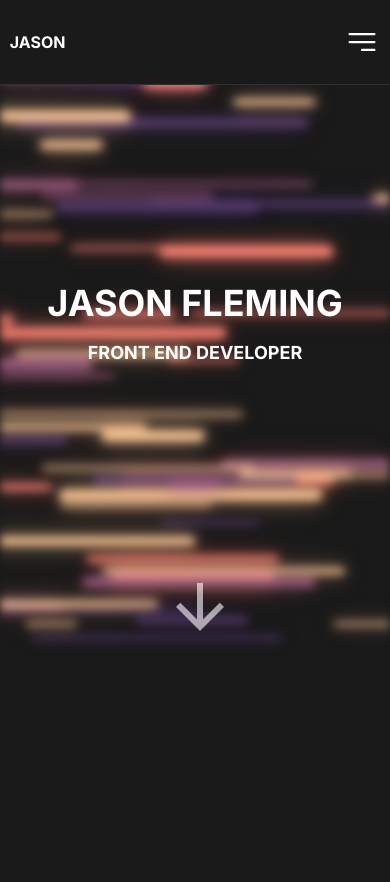
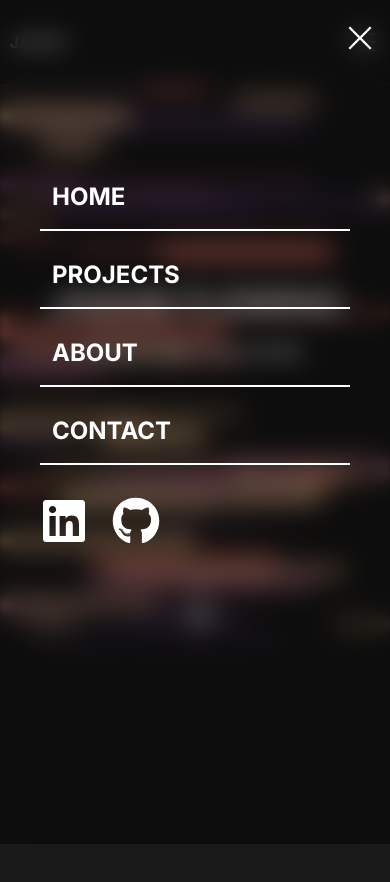
Before and after one commit to jasonf8080/jason-fleming-portfolio, a React (Vite) app: page / in a window 390 px wide. Both pictures are taken after a click on the button 362 px from the left and 42 px from the top of the page. Shown: the top 882 px of the page. Built offline with nearby package versions, Linux system fonts and the light colour scheme.

Commit message:
add mobile menu ui

```diff
--- /dev/null
+++ b/src/components/MobileMenu.jsx
@@ -0,0 +1,65 @@
+import React, { useRef } from 'react'
+import { LiaTimesSolid } from "react-icons/lia";
+import { FaLinkedin, FaGithub } from "react-icons/fa";
+import { navigation } from '../../constants';
+import gsap from 'gsap'
+import { useGSAP } from '@gsap/react';
+
+const MobileMenu = ({ showMenu, setShowMenu }) => {
+    const menuRef = useRef();
+
+    useGSAP(() => {
+        const timeline = gsap.timeline();
+        timeline.from(
+            menuRef.current, {opacity: 0, duration: 0.3, ease: 'power1.inOut'}
+        )
+
+        timeline.from(
+            'li', {opacity: 0, y: -40, stagger: {amount: 0.3}, duration: 0.3}
+        )
+
+        timeline.from(
+            '#menu-btns button',  {opacity: 0, x: -40, stagger: {amount: 0.1}, duration: 0.3}
+        )
+
+    }, {scope: menuRef})
+
+
+  return (
+    <aside ref={menuRef} className="md:hidden fixed inset-0 top-0 left-0 w-[100vw] h-[100vh] z-[50] overscroll-contain touch-none">
+      <div className="absolute top-0 left-0 w-full h-full bg-black/50 z-[60] backdrop-blur-md"></div>
+
+      <div id="menu-content" className="relative z-[70] h-full w-full p-10">
+        {/* Exit Button */}
+        <button
+          onClick={() => setShowMenu(!showMenu)}
+          className="absolute top-5 right-3 text-4xl"
+        >
+          <LiaTimesSolid />
+        </button>
+
+        <ul className="uppercase font-bold text-2xl mt-[125px]">
+          {navigation.map((link) => (
+            <li
+              key={link.id}
+              className="w-full border-b-2 border-b-white mb-3 pl-3 py-4"
+            >
+              <a href="#">{link.id}</a>
+            </li>
+          ))}
+        </ul>
+
+        <div id="menu-btns" className="flex gap-6 mt-8">
+          <button className="text-5xl">
+            <FaLinkedin />
+          </button>
+          <button className="text-5xl">
+            <FaGithub />
+          </button>
+        </div>
+      </div>
+    </aside>
+  );
+};
+
+export default MobileMenu;
--- a/src/components/Navbar.jsx
+++ b/src/components/Navbar.jsx
@@ -1,11 +1,13 @@
-import React from "react";
+import React, { useEffect, useState } from "react";
 import { HiBars3BottomRight } from "react-icons/hi2";
 import { navigation } from "../../constants";
 import { FaLinkedin, FaGithub } from "react-icons/fa";
 import gsap from "gsap";
 import { useGSAP } from "@gsap/react";
+import MobileMenu from "./MobileMenu";
 
 const Navbar = () => {
+  const [showMenu, setShowMenu] = useState(false);
 
    useGSAP(() => {
      const timeline = gsap.timeline();
@@ -26,8 +28,24 @@ const Navbar = () => {
 
    })
 
+useEffect(() => {
+  if (showMenu) {
+    document.documentElement.style.overflow = "hidden"; // html
+    document.body.style.overflow = "hidden";
+  } else {
+    document.documentElement.style.overflow = "";
+    document.body.style.overflow = "";
+  }
+
+  return () => {
+    document.documentElement.style.overflow = "";
+    document.body.style.overflow = "";
+  };
+}, [showMenu]);
+
   return (
-    <nav className="fixed top-0 left-0 z-[100] w-full border-b border-white/10  bg-[#1a1a1a] md:bg-transparent ">
+    <>
+    <nav className="fixed top-0 left-0 z-[20] w-full border-b border-white/10  bg-[#1a1a1a] md:bg-transparent ">
       {/* Blur Layer */}
       <div className="absolute inset-0  md:backdrop-blur-md" />
 
@@ -51,11 +69,16 @@ const Navbar = () => {
           </li>
         </ul>
 
-        <button className="md:hidden text-4xl">
+        <button
+          onClick={() => setShowMenu(!showMenu)}
+          className="md:hidden text-4xl">
           <HiBars3BottomRight />
         </button>
       </div>
     </nav>
+
+    {showMenu && <MobileMenu showMenu={showMenu} setShowMenu={setShowMenu}/>}
+    </>
   );
 };
 
```
